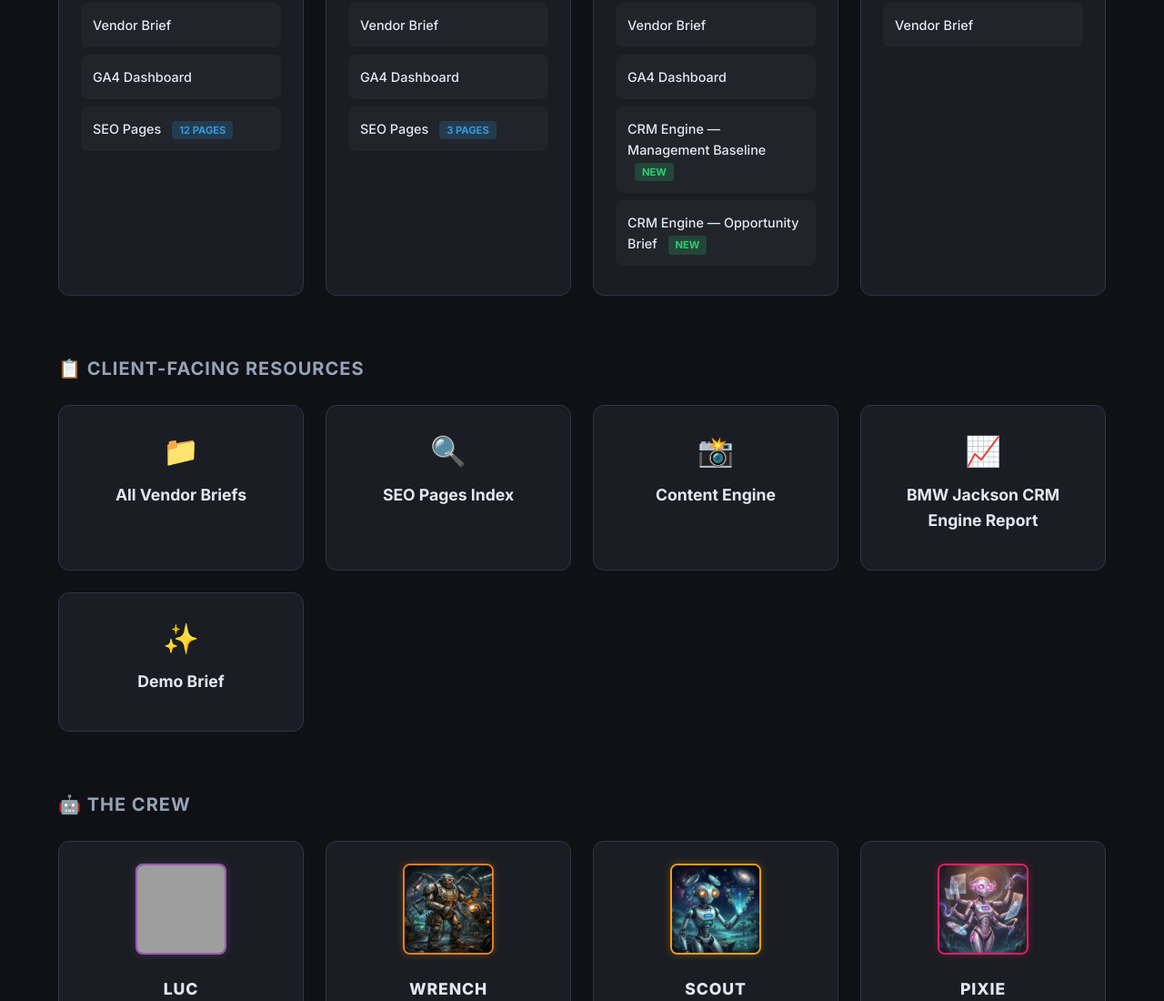
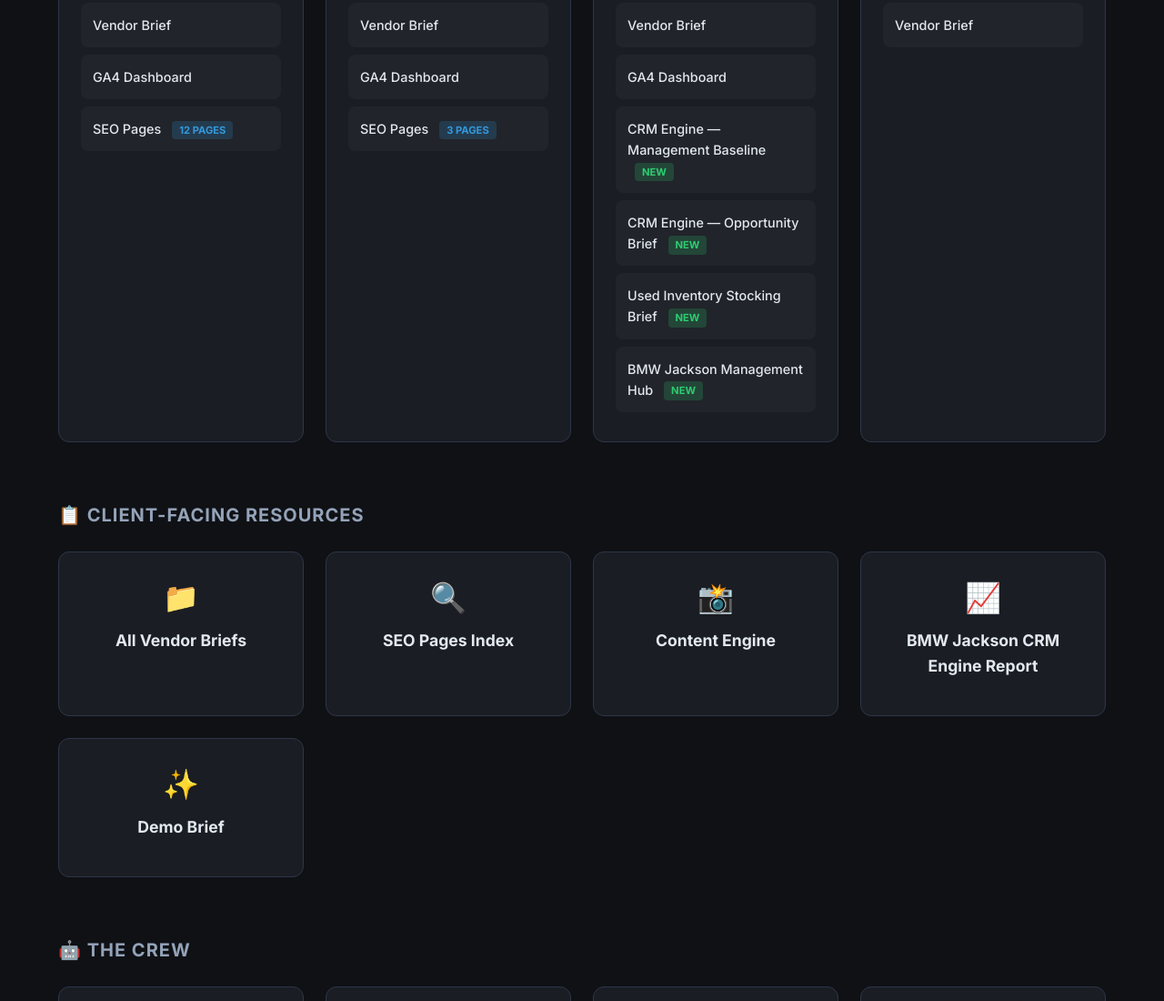
Before and after one commit to thecooperativeagency/hub, a plain HTML site: page index.html in a window 1280 px wide. Shown: the part 1096-2196 px from the top of the page at 91% size. Drawn offline with Linux system fonts and the light colour scheme; no server answers; grey boxes are pictures that could not be loaded.

Commit message:
Add BMW Jackson hub and stocking brief to main hub

```diff
--- a/index.html
+++ b/index.html
@@ -374,6 +374,8 @@
                     <a href="https://thecooperativeagency.github.io/Ga4-dashboards/bmw-jackson-dashboard.html" target="_blank" class="link-item">GA4 Dashboard</a>
                     <a href="https://thecooperativeagency.github.io/Ga4-dashboards/bmw-jackson-sales-baseline.html" target="_blank" class="link-item">CRM Engine — Management Baseline <span class="badge badge-success">NEW</span></a>
                     <a href="https://thecooperativeagency.github.io/Ga4-dashboards/bmw-jackson-sales-opportunity-brief.html" target="_blank" class="link-item">CRM Engine — Opportunity Brief <span class="badge badge-success">NEW</span></a>
+                    <a href="https://thecooperativeagency.github.io/Ga4-dashboards/bmw-jackson-used-inventory-stocking-brief.html" target="_blank" class="link-item">Used Inventory Stocking Brief <span class="badge badge-success">NEW</span></a>
+                    <a href="https://thecooperativeagency.github.io/vendor-briefs/bmw-jackson-management-hub.html" target="_blank" class="link-item">BMW Jackson Management Hub <span class="badge badge-success">NEW</span></a>
                 </div>
             </div>
             <!-- Harris Porsche -->
```
